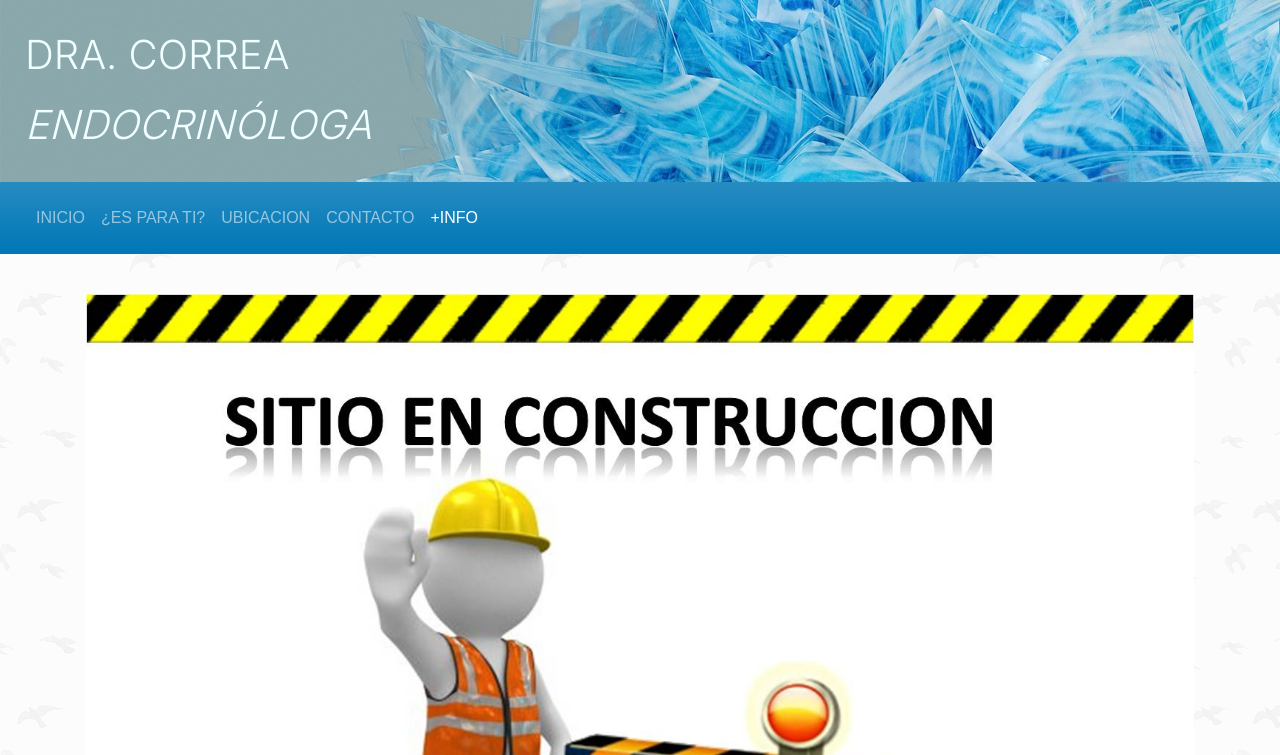
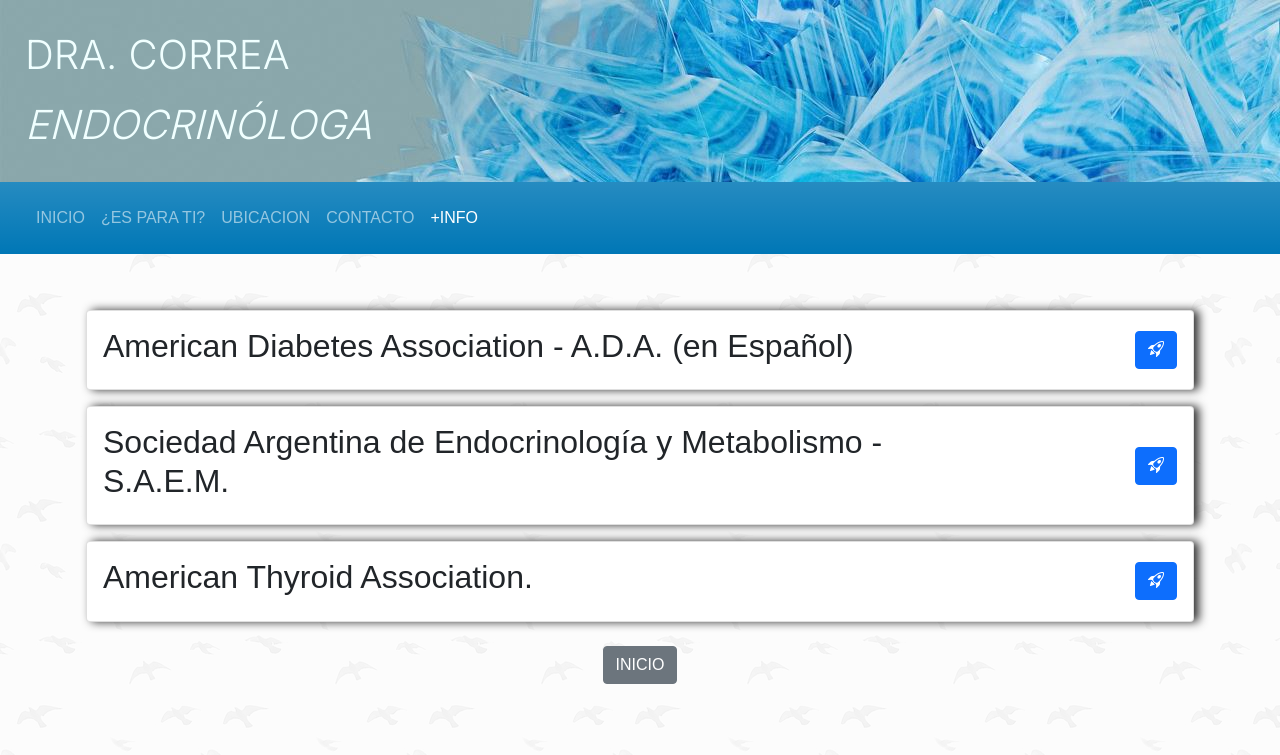
Before and after one commit to AdrianGonzalez1987/PF-GonzalezA, a website: page pages/masinfo.html in a window 1280 px wide. Shown: the top 755 px of the page. Drawn offline with nearby package versions, Linux system fonts and the light colour scheme; files whose address does not match are found by name.

Commit message:
modificacion de pag info

```diff
--- a/pages/masinfo.html
+++ b/pages/masinfo.html
@@ -75,9 +75,54 @@
 
     <main class="container-fluid">
         <section class="mt-4 p-3 container">
-            <div class="d-flex justify-content-center">
+            <!--<div class="d-flex justify-content-center">
                 <img src="../img/enconstruccion.jpg" class="img-fluid" alt="...">
+            </div>-->
+            <div class="card mt-3 " data-aos="fade-left" data-aos-duration="1000" data-aos-easing="ease-in-sine">
+                <div class="card-body">
+                    <div class="row">
+                        <div class="col-10">
+                            <h2> American Diabetes Association - A.D.A. (en Español)</h2>
+                        </div>
+                        <div class="col-2 d-flex flex-row-reverse align-self-center">
+                            <a href="https://diabetes.org/espanol" class="text-dark text-decoration-none   ">
+                                <button type="button" class="btn btn-primary"> <i class="bi bi-rocket-takeoff " data-bs-toggle="tooltip" title="ir al sitio"></i></button>
+                            </a>
+                        </div>
+                    </div>
+                </div>
             </div>
+
+            <div class="card mt-3" data-aos="fade-left" data-aos-duration="2000" data-aos-easing="ease-in-sine">
+                <div class="card-body">
+                    <div class="row">
+                        <div class="col-10">
+                            <h2>Sociedad Argentina de Endocrinología y Metabolismo - S.A.E.M.</h2>
+                        </div>
+                        <div class="col-2 d-flex flex-row-reverse align-self-center">
+                            <a href="https://saem.org.ar/" class="text-dark text-decoration-none   ">
+                                <button type="button" class="btn btn-primary"> <i class="bi bi-rocket-takeoff " data-bs-toggle="tooltip" title="ir al sitio"></i></button>
+                            </a>
+                        </div>
+                    </div>
+                </div>
+            </div>
+
+            <div class="card mt-3" data-aos="fade-left" data-aos-duration="3000" data-aos-easing="ease-in-sine">
+                <div class="card-body">
+                    <div class="row">
+                        <div class="col-10">
+                            <h2>American Thyroid Association.</h2>
+                        </div>
+                        <div class="col-2 d-flex flex-row-reverse align-self-center">
+                            <a href="https://www.thyroid.org/" class="text-dark text-decoration-none   ">
+                                <button type="button" class="btn btn-primary"> <i class="bi bi-rocket-takeoff " data-bs-toggle="tooltip" title="ir al sitio"></i></button>
+                            </a>
+                        </div>
+                    </div>
+                </div>
+            </div>
+
             <div class="d-flex justify-content-center mt-4">
                 <a href="../index.html">
                     <button type="button" class="btn btn-secondary">INICIO</button>
```
